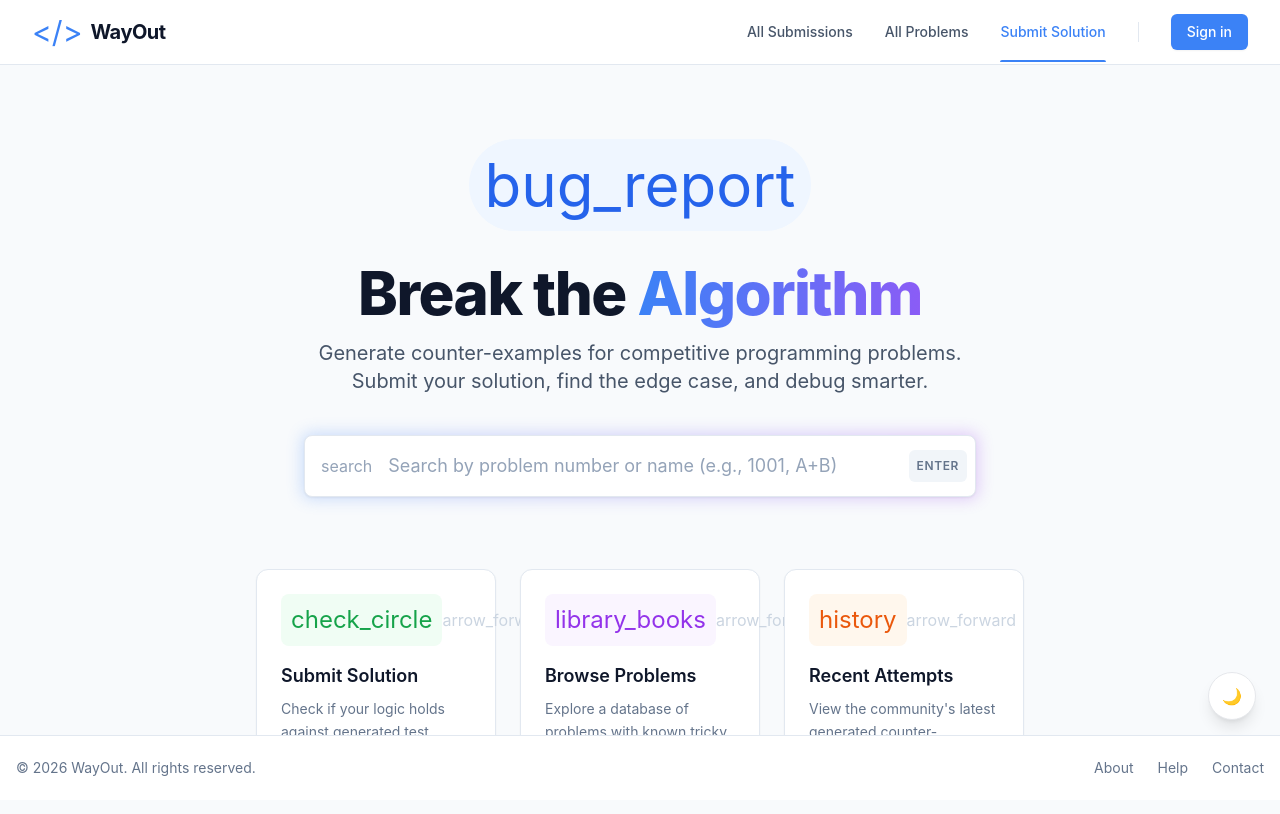
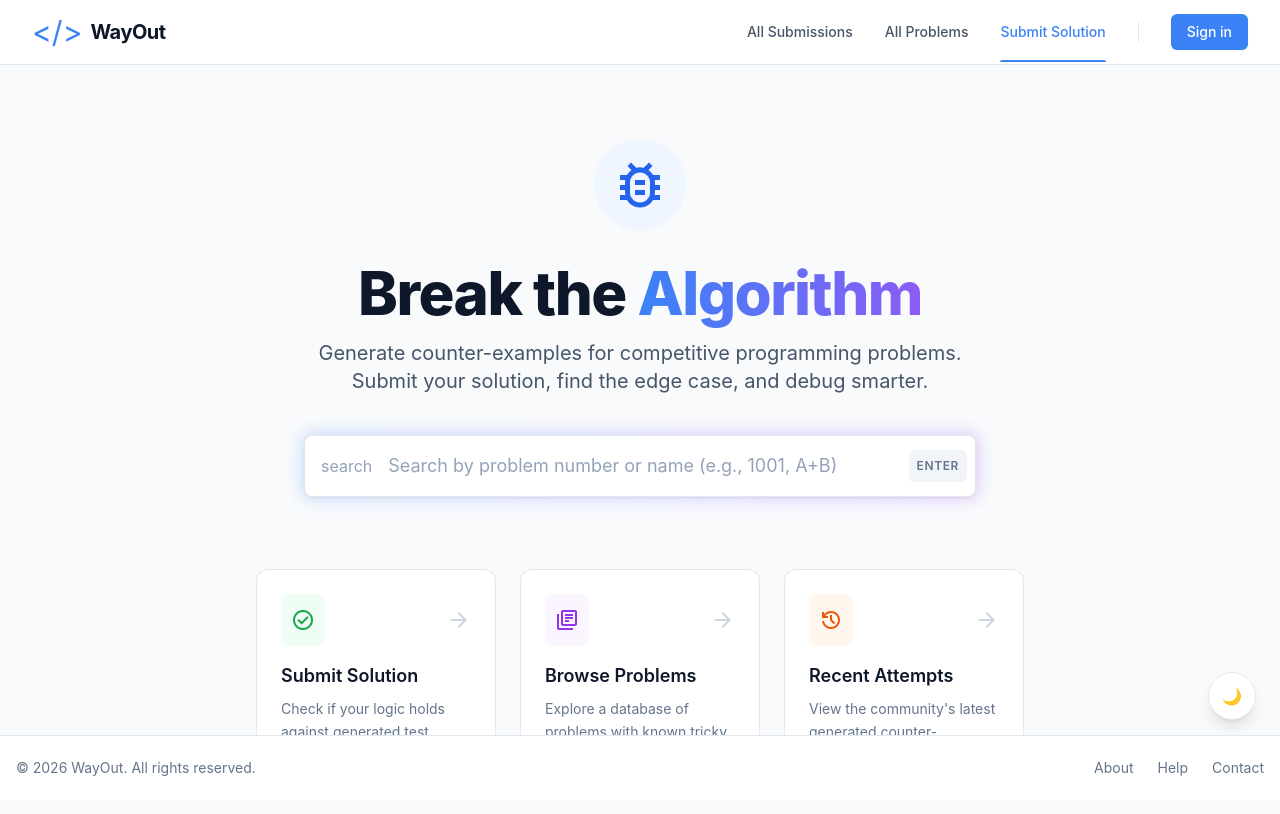
Before and after one commit to team-dopamine/wayout-web, a React (Create React App) app: page / in a window 1280 px wide. Shown: the top 814 px of the page. Built offline with nearby package versions, Linux system fonts and the light colour scheme.

Commit message:
[Fix](WO-77): 메인페이지 아이콘 미노출 문제 수정 (#18)

```diff
--- a/src/components/main/FeatureCard.tsx
+++ b/src/components/main/FeatureCard.tsx
@@ -20,10 +20,10 @@ export default function FeatureCard({
     >
       <div className="mb-4 flex items-center justify-between">
         <div className={`rounded-lg p-2.5 ${iconWrapClassName}`}>
-          <span className="material-icons block text-2xl">{icon}</span>
+          <span className="material-symbols-outlined block text-2xl">{icon}</span>
         </div>
 
-        <span className="material-icons text-slate-300 transition-colors group-hover:text-blue-500">
+        <span className="material-symbols-outlined text-slate-300 transition-colors group-hover:text-blue-500">
           arrow_forward
         </span>
       </div>
--- a/src/components/main/HeroSection.tsx
+++ b/src/components/main/HeroSection.tsx
@@ -3,7 +3,7 @@ export default function HeroSection() {
     <div className="space-y-4">
       {/* 상단 아이콘 박스 */}
       <div className="mb-4 inline-flex items-center justify-center rounded-full bg-blue-50 p-4 dark:bg-blue-900/30">
-        <span className="material-icons text-5xl text-blue-600 dark:text-blue-400 md:text-6xl">
+        <span className="material-symbols-outlined text-5xl text-blue-600 dark:text-blue-400 md:text-6xl">
           bug_report
         </span>
       </div>
```
Also changed, not shown: 1 other file (tests, documents, lock files or other folders).
